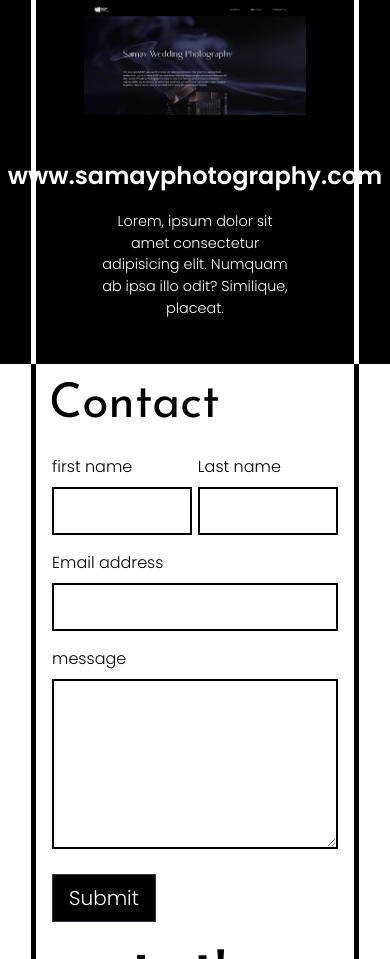
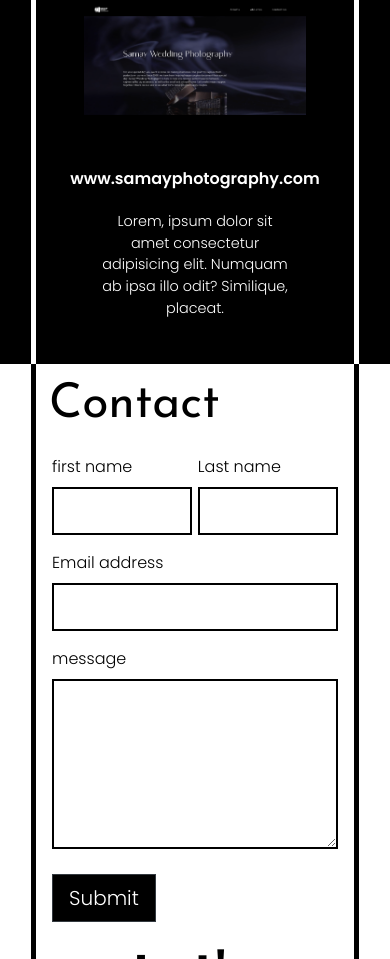
Before and after one commit to yash-sojitra/portfolio-website, a plain HTML site: page index.html in a window 390 px wide. Shown: the part 1903-2862 px from the top of the page. Drawn offline with nearby package versions, Linux system fonts and the light colour scheme.

Commit message:
just a small corection in media query.

```diff
--- a/style.css
+++ b/style.css
@@ -324,3 +324,11 @@ form{
         margin: 4% 0%;
     }
 }
+
+@media (max-width: 480px){
+
+    .site a{
+        font-size: 1rem;
+    }
+
+}
```
